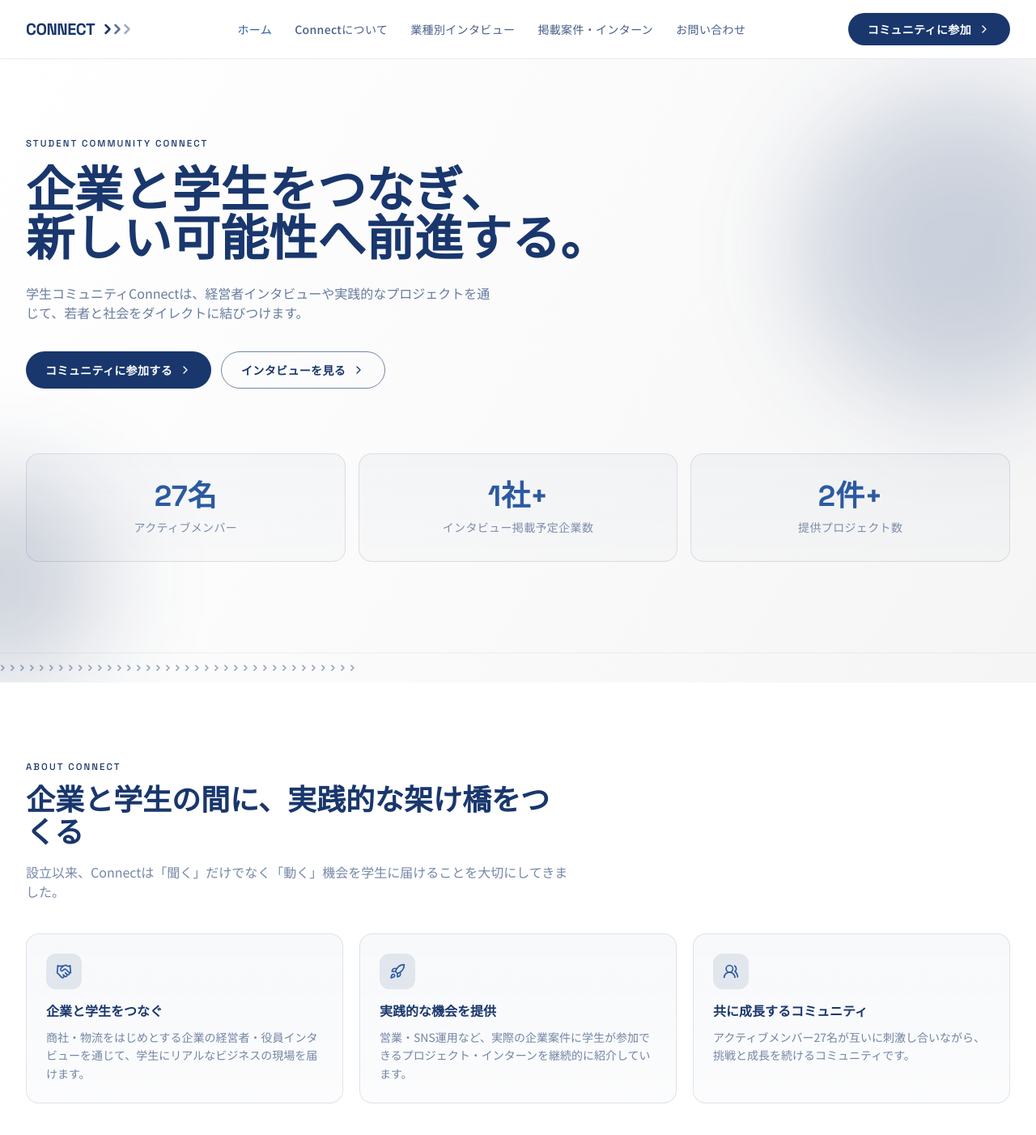
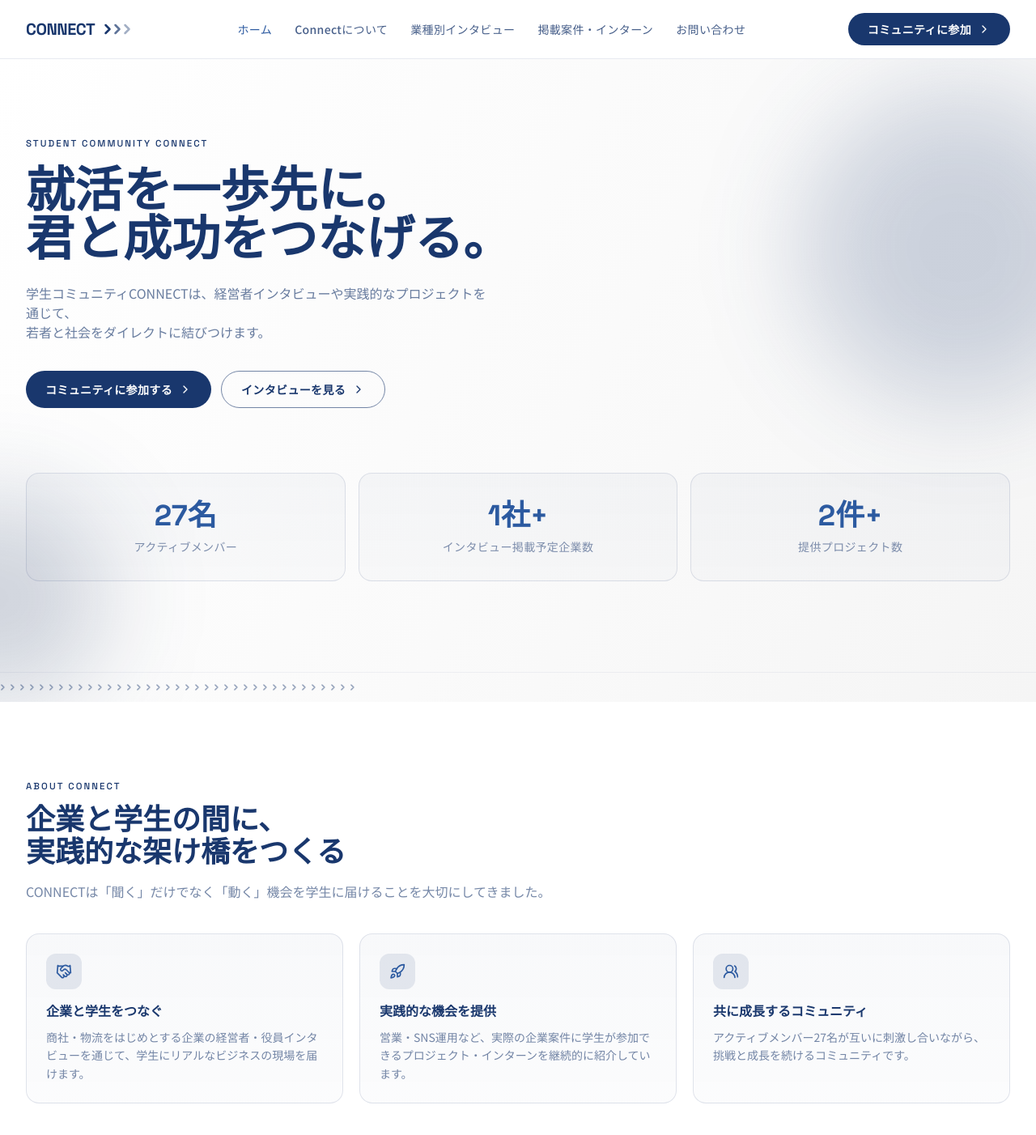
Before and after one commit to fumaichihara/student-community-connect, a React (Vite) app: page / in a window 1280 px wide. Shown: the top 1402 px of the page at 81% size. Built offline with nearby package versions, Linux system fonts and the light colour scheme.

Commit message:
Update Home.jsx

```diff
--- a/src/pages/Home.jsx
+++ b/src/pages/Home.jsx
@@ -43,12 +43,14 @@ export default function Home() {
         <div className="relative mx-auto max-w-7xl px-5 pb-20 pt-16 sm:px-8 sm:pb-28 sm:pt-24">
           <p className="eyebrow">Student Community Connect</p>
           <h1 className="mt-5 max-w-3xl font-display text-3xl font-bold leading-tight text-slate-150 sm:text-5xl lg:text-6xl">
-            企業と学生をつなぎ、
+            就活を一歩先に。
             <br />
-            新しい可能性へ前進する。
+            君と成功をつなげる。
           </h1>
           <p className="mt-6 max-w-xl text-sm leading-relaxed text-slate-150/65 sm:text-base">
-            学生コミュニティConnectは、経営者インタビューや実践的なプロジェクトを通じて、若者と社会をダイレクトに結びつけます。
+            学生コミュニティCONNECTは、経営者インタビューや実践的なプロジェクトを通じて、
+            <br />
+            若者と社会をダイレクトに結びつけます。
           </p>
 
           <div className="mt-9 flex flex-col gap-3 sm:flex-row">
@@ -72,8 +74,8 @@ export default function Home() {
       <Section>
         <SectionHeading
           eyebrow="About Connect"
-          title="企業と学生の間に、実践的な架け橋をつくる"
-          description="設立以来、Connectは「聞く」だけでなく「動く」機会を学生に届けることを大切にしてきました。"
+          title={<>企業と学生の間に、<br />実践的な架け橋をつくる</>}
+          description="CONNECTは「聞く」だけでなく「動く」機会を学生に届けることを大切にしてきました。"
         />
         <div className="mt-10 grid gap-5 sm:grid-cols-3">
           {aboutPoints.map(({ icon: Icon, title, text }) => (
```
